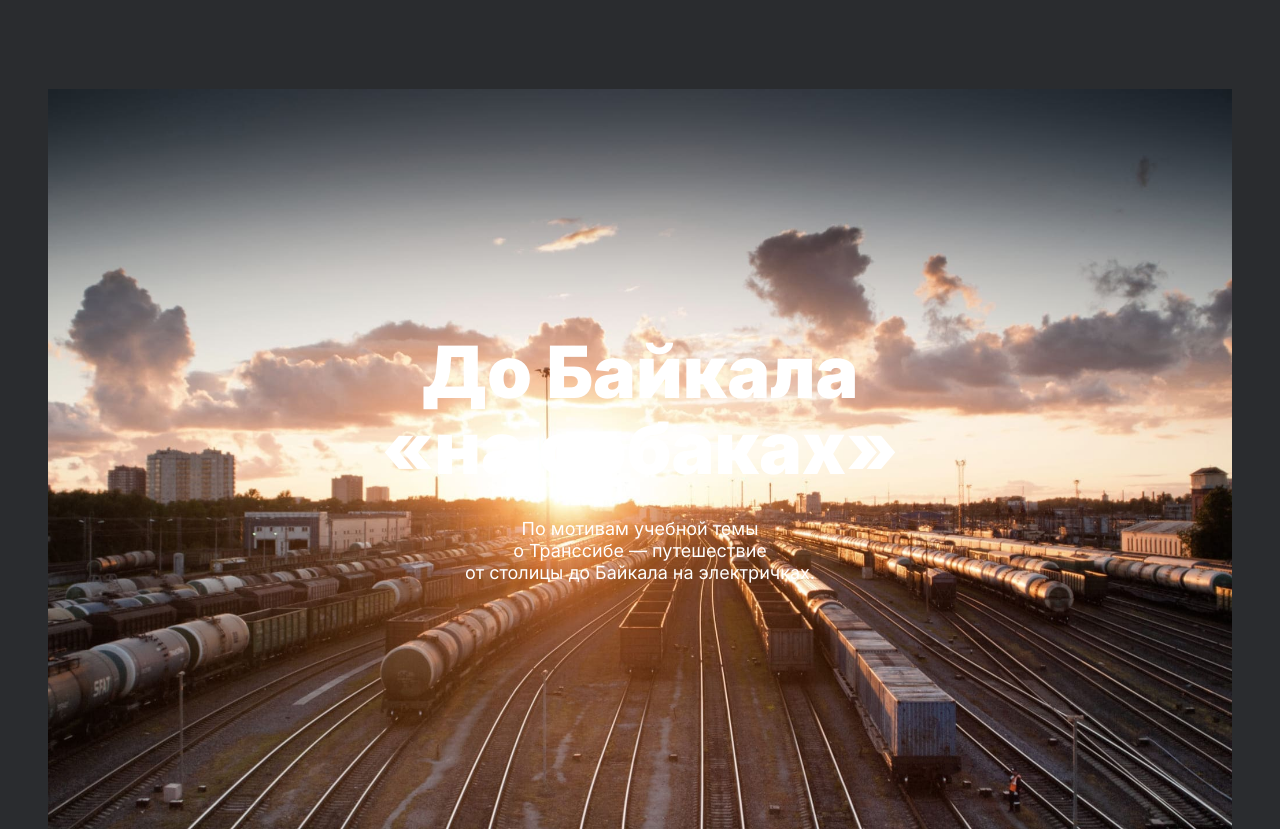
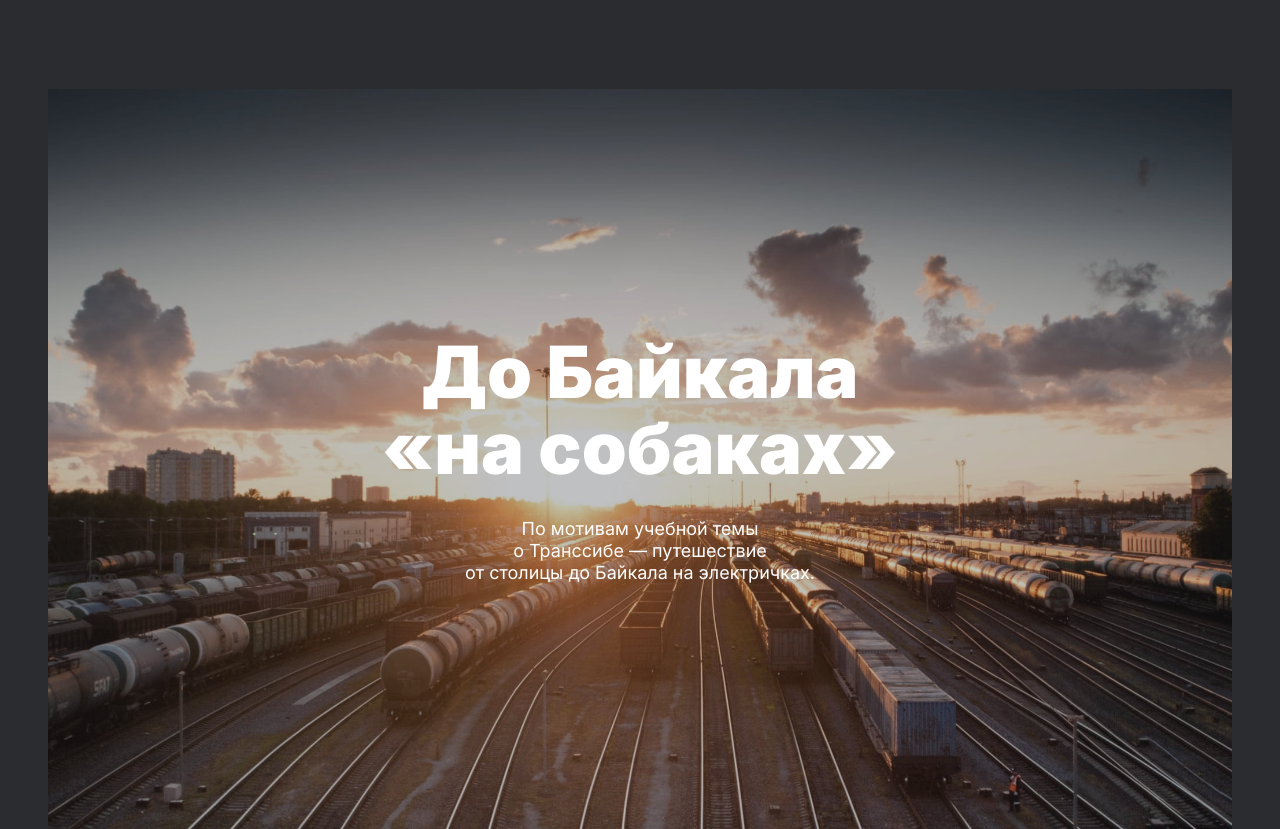
Before and after one commit to IvlevGreg/russian-travel, a plain HTML site: page index.html in a window 1280 px wide. Shown: the part 5888-6717 px from the top of the page. Drawn offline with Linux system fonts and the light colour scheme.

Commit message:
move backgroung image cover to ::after

```diff
--- a/blocks/common.css
+++ b/blocks/common.css
@@ -230,8 +230,19 @@
 }
 
 .cover__content {
+  position: relative;
   padding: var(--padding-vert-xs) var(--padding-hor-xs);
+}
+.cover__content::after {
+  content: "";
+  position: absolute;
+  z-index: -1;
+  top: 0;
+  bottom: 0;
+  left: 0;
+  right: 0;
 
+  opacity: 0.7;
   background-image: url("/images/cover/cover-trains.jpg");
   background-repeat: no-repeat;
   background-size: cover;
```
